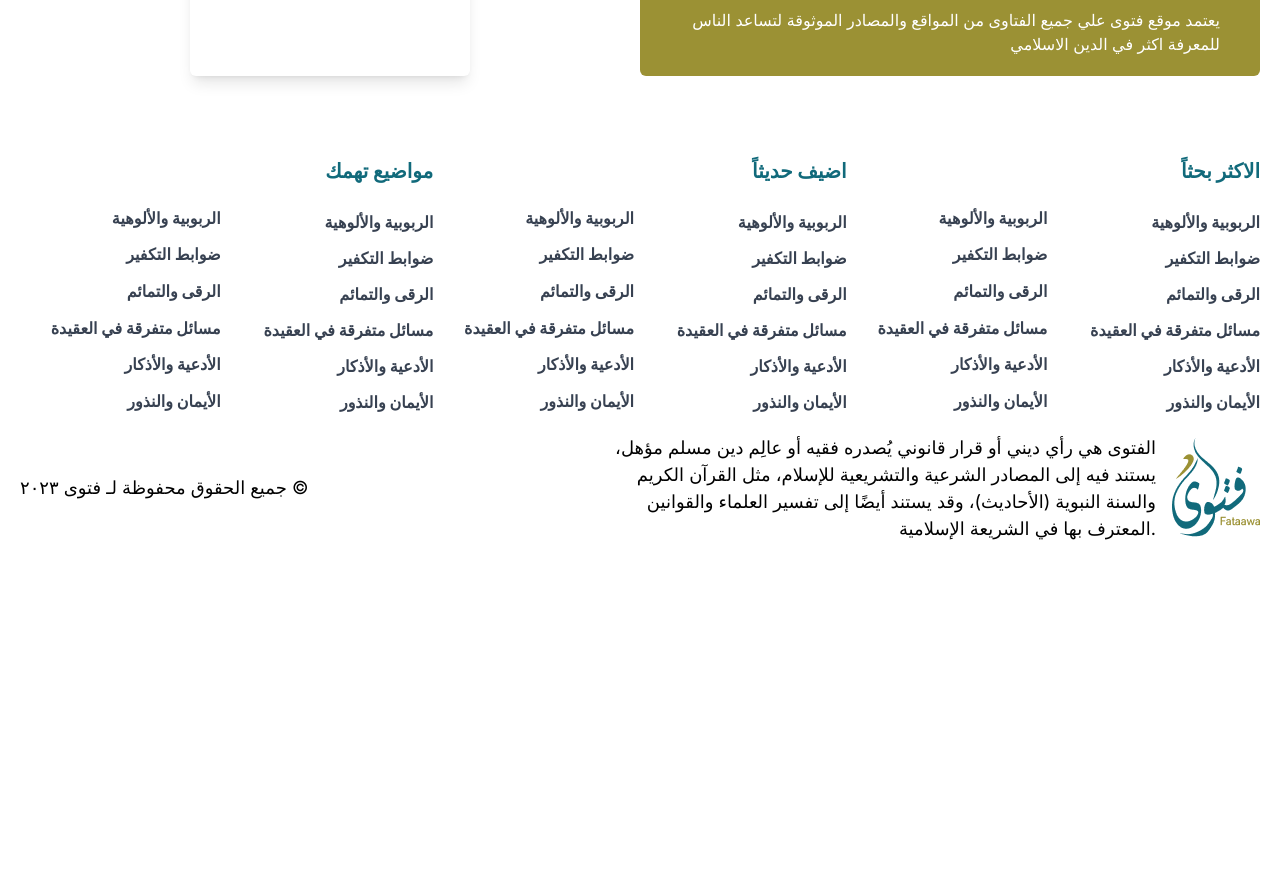
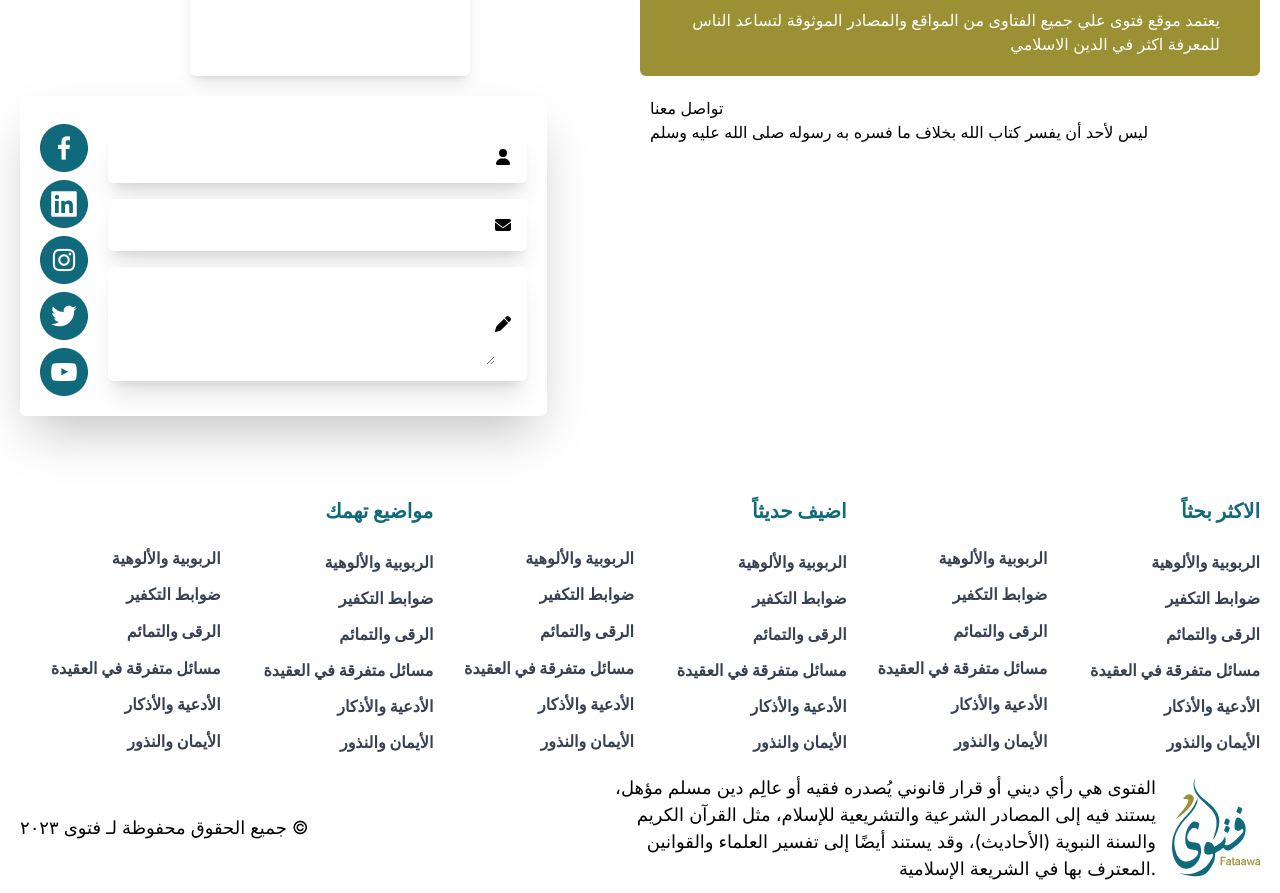
Before and after one commit to rumon5h/fatawau, a Next.js app: page / in a window 1280 px wide. Shown: the part 1432-2325 px from the top of the page. Before the commit the page ends 1994 px from the top, so only its background shows below. Built offline with nearby package versions, Linux system fonts and the light colour scheme.

Commit message:
message box updated

```diff
--- a/src/app/page.js
+++ b/src/app/page.js
@@ -1,5 +1,6 @@
 import About from "@/components/about/About";
 import Banner from "@/components/banner/Banner";
+import Contact from "@/components/contact/Contact";
 import QuranBanner from "@/components/quranBanner/QuranBanner";
 
 export default function Home() {
@@ -8,6 +9,7 @@ export default function Home() {
     <Banner />
     <QuranBanner/>
     <About/>
+    <Contact/>
 
    </main>
   )
--- /dev/null
+++ b/src/components/contact/Contact.jsx
@@ -0,0 +1,46 @@
+import { faEnvelope, faPen, faUser } from "@fortawesome/free-solid-svg-icons";
+import { FontAwesomeIcon } from "@fortawesome/react-fontawesome";
+import Image from "next/image";
+import React from "react";
+
+const Contact = () => {
+  return (
+    <div className="px-5 grid grid-cols-1 md:grid-cols-2 gap-5 mt-5">
+      <div className="flex items-center bg-white p-5 rounded-md shadow-2xl w-fit">
+        <div className="mr-5">
+          <Image className="mt-2 cursor-pointer" src="/facebook_icon.png" alt="" width={48} height={48} />
+          <Image className="mt-2 cursor-pointer" src="/linkedin_icon.png" alt="" width={48} height={48} />
+          <Image className="mt-2 cursor-pointer" src="/logo-instagram.png" alt="" width={48} height={48} />
+          <Image className="mt-2 cursor-pointer" src="/twitter_icon.png" alt="" width={48} height={48} />
+          <Image className="mt-2 cursor-pointer" src="/youtube_icon.png" alt="" width={48} height={48} />
+        </div>
+        <div className="flex flex-col gap-4">
+          <div className="flex w-[419px] h-[52px] shadow-xl items-center p-[16px] bg-white rounded-md">
+            <input className="w-full outline-none border-none h-full p-[16px] text-right" type="text" name="name" id="name" />
+            <FontAwesomeIcon icon={faUser} width={16} height={16} />
+          </div>
+          <div className="flex w-[419px] h-[52px] shadow-xl items-center p-[16px] bg-white rounded-md" >
+            <input className="w-full outline-none border-none h-full p-[16px] text-right" type="email" name="email" id="email" />{" "}
+            <FontAwesomeIcon icon={faEnvelope} width={16} height={16} />
+          </div>
+          <div className="h-[114px] flex w-[419px] shadow-xl items-center p-[16px] bg-white rounded-md">
+            <textarea className="outline-none border-none w-full h-full text-right" name="message" id="message"></textarea>
+            <FontAwesomeIcon icon={faPen} width={16} height={16} />
+          </div>
+        </div>
+      </div>
+      <div>
+       <div>
+       <h3>تواصل معنا</h3>
+        <p>ليس لأحد أن يفسر كتاب الله بخلاف ما فسره به رسوله صلى الله عليه وسلم</p>
+       </div>
+       <div>
+
+       </div>
+       <div></div>
+      </div>
+    </div>
+  );
+};
+
+export default Contact;
```
Also changed, not shown: public/logo-instagram.png (renamed from public/logo-instagram 1.png).
